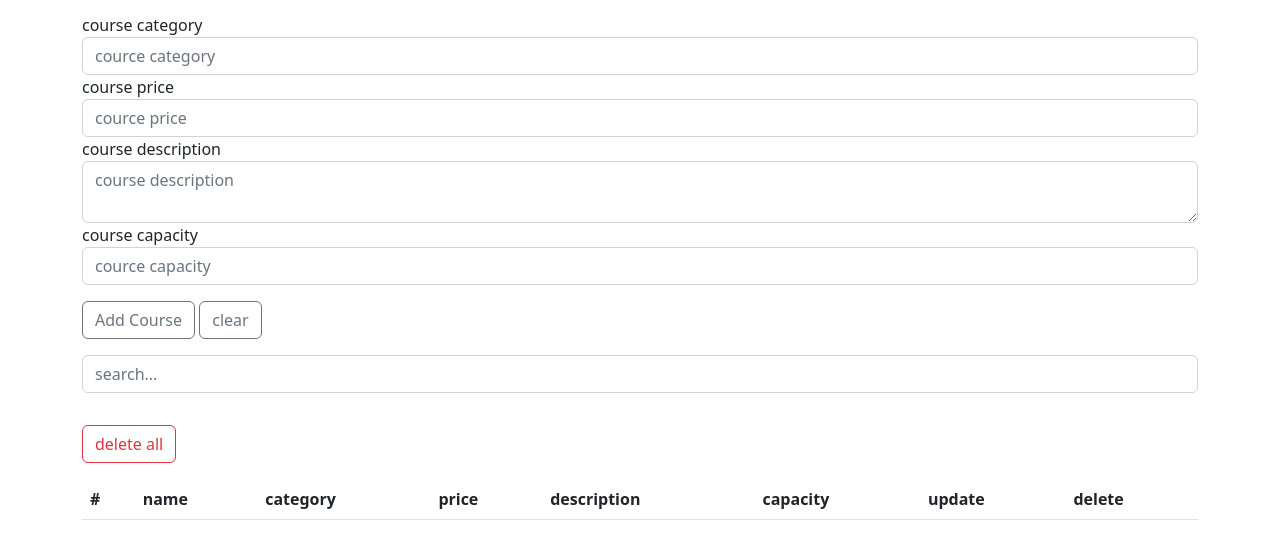
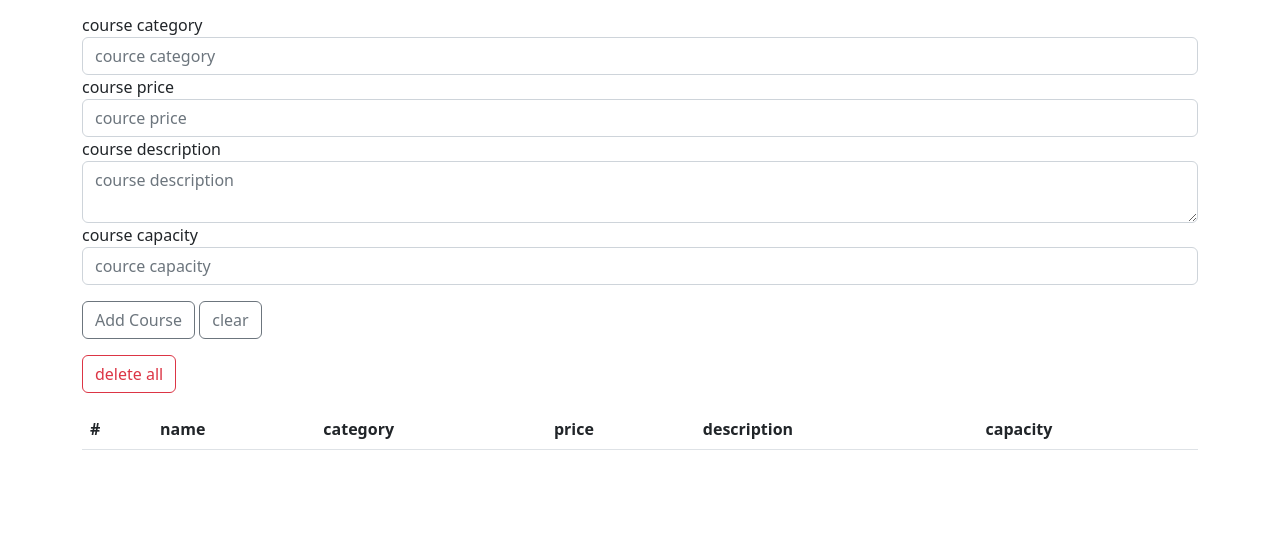
Before and after one commit to ihab03/Simple-Crud-System, a plain HTML site: page index.html in a window 1280 px wide. Shown: the part 121-680 px from the top of the page. Drawn offline with nearby package versions, Linux system fonts and the light colour scheme; some packages are replaced by stand-ins of ours; a script that the page names is missing.

Commit message:
Update index.html

```diff
--- a/index.html
+++ b/index.html
@@ -40,7 +40,7 @@
             </form>
         </div>
         <div class="container">
-            <input type="search" placeholder="search..." id="search" class="form-control my-3">
+
 
             <table class="table table table-striped">
                 <thead>
@@ -51,8 +51,6 @@
                         <th>price</th>
                         <th>description</th>
                         <th>capacity</th>
-                        <th>update</th>
-                        <th>delete</th>
                     </tr>
                 </thead>
                 <button id="deleteBtn" class="btn btn-outline-danger text-center my-3 " >delete all</button>
```
